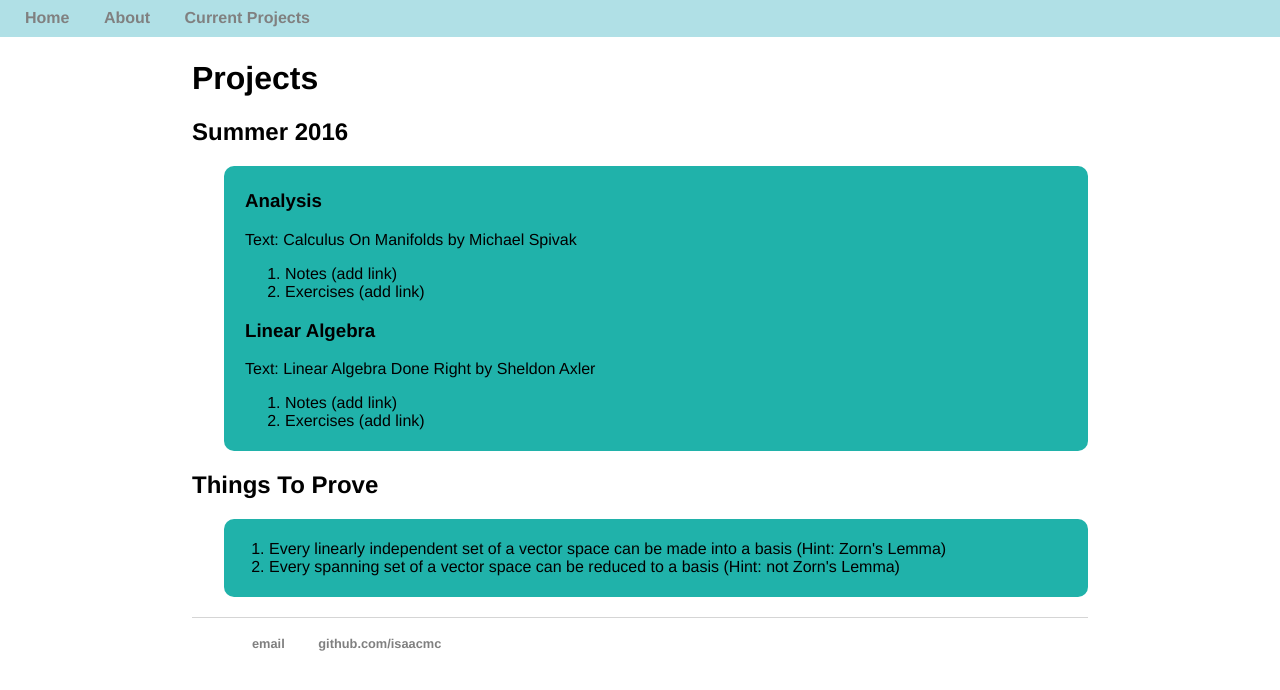
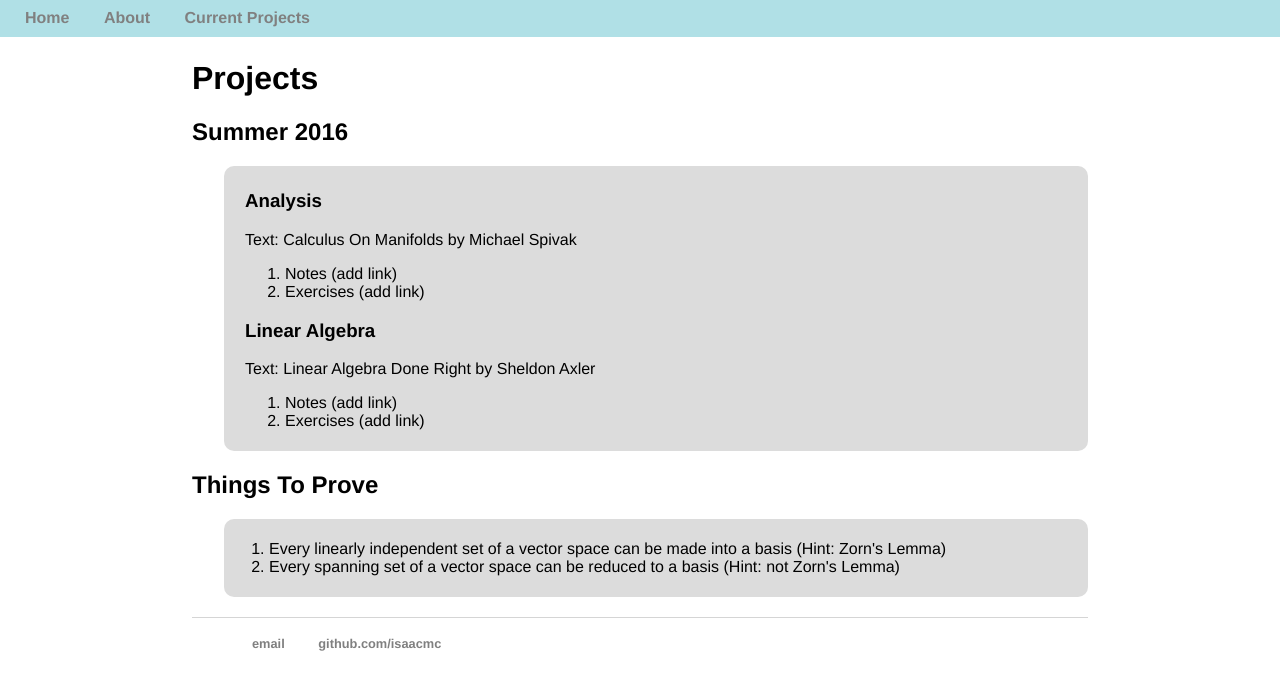
Before and after one commit to isundberg/isaacmc.github.io, a Jekyll site: the page built from projects/index.html, in a window 1280 px wide. Shown: the top 690 px of the page. Built offline with Jekyll 4.4.1, drawn with Linux system fonts in a browser that asks for light colours.

Commit message:
Update main.css

```diff
--- a/css/main.css
+++ b/css/main.css
@@ -68,7 +68,9 @@ ul.posts li {
 #project {
     margin-left: 2em;
     border-radius: 10px;
-    background: lightseagreen;
+    background: gainsboro;
+    border: 1px;
+    border-color: lightseagreen;
     padding: 5px;
 }
 
```
